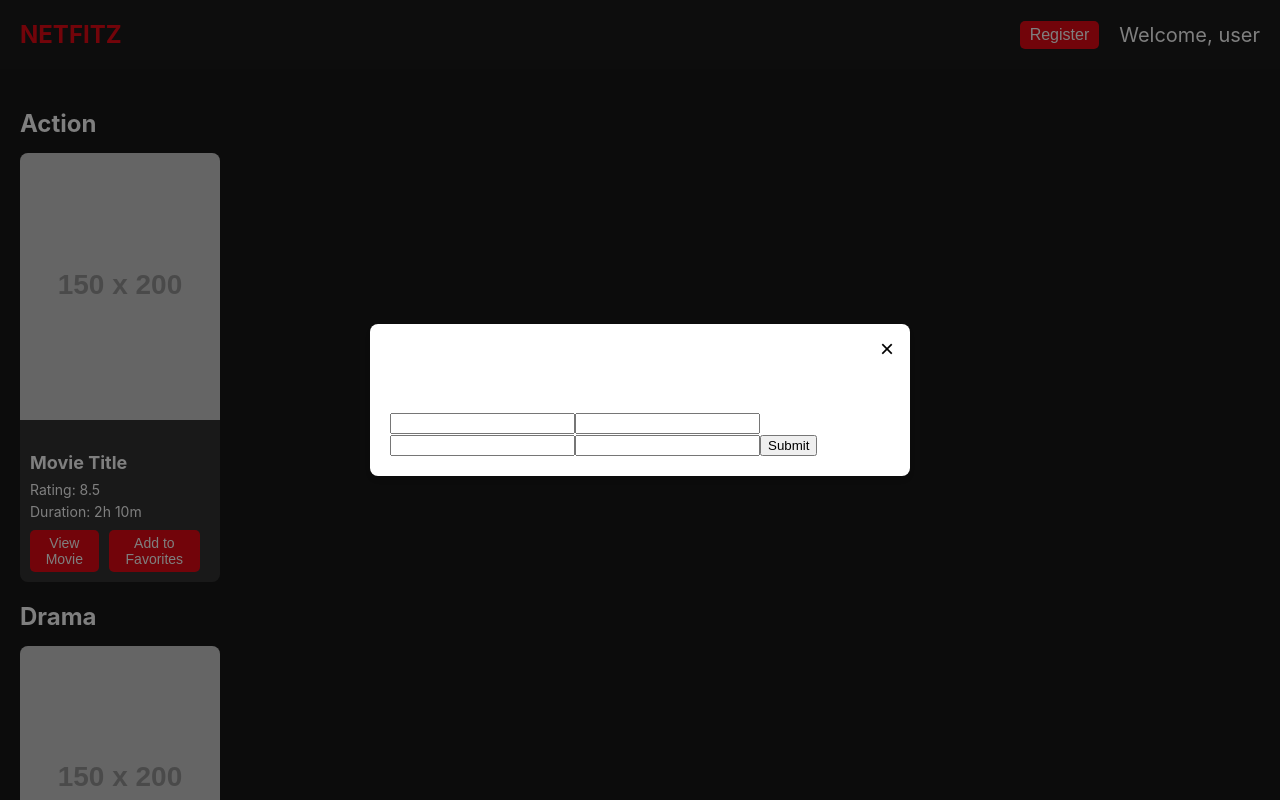
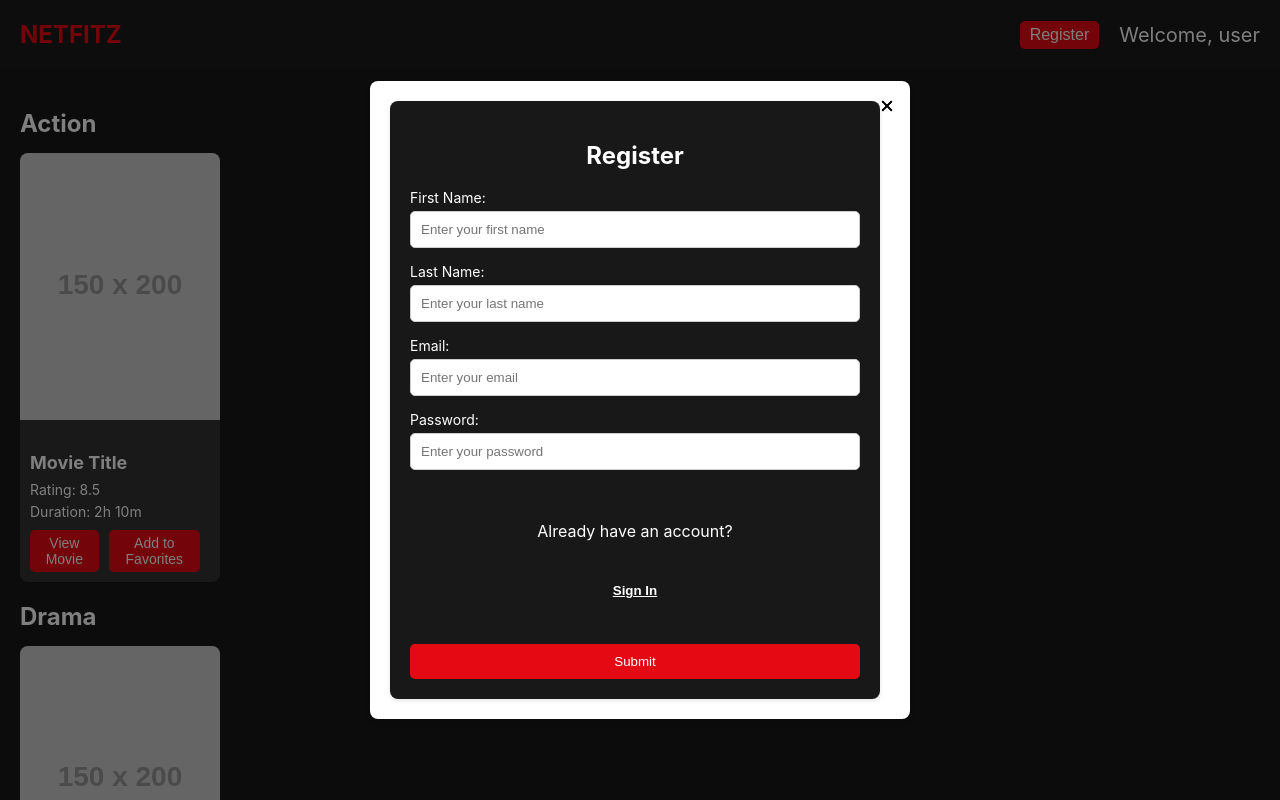
Before and after one commit to Tiromachelan/cse4234_final_project, a React (Create React App) app in the folder frontend/: page / in a window 1280 px wide. Both pictures are taken after a click on the button "Register". Shown: the top 800 px of the page. Built offline with nearby package versions, Linux system fonts and the light colour scheme.

Commit message:
Update Register.js

```diff
--- a/frontend/src/components/Register.js
+++ b/frontend/src/components/Register.js
@@ -1,6 +1,20 @@
-import React from "react";
+import React, { useState } from "react";
+import "./Register.css";
+import SignIn from "./SignIn.js";
 
-export default function Register() {
+export default function Register({ closeModal }) {
+  const [isSignInModalOpen, setIsSignInModalOpen] = useState(false);
+
+  // Function to open the Sign-In modal
+  const openSignInModal = () => {
+    setIsSignInModalOpen(true);
+  };
+
+  // Function to close the Sign-In modal
+  const closeSignInModal = () => {
+    setIsSignInModalOpen(false);
+  };
+
   function handleSubmit(event) {
     event.preventDefault();
 
@@ -15,21 +29,88 @@ export default function Register() {
       method: "POST",
       headers: { "Content-Type": "application/json" },
       body: JSON.stringify(formData),
-    });
-
-    alert("Registration is complete.");
+    })
+      .then((response) => {
+        if (response.ok) {
+          alert("Registration is complete.");
+        } else {
+          alert("Registration failed. Please try again.");
+        }
+      })
+      .catch((error) => console.error("Error:", error));
   }
 
   return (
-    <div className="sign-in-form">
+    <div className="inner-box">
+      {/* Close button inside the inner box */}
+      <button className="close-btn" onClick={closeModal}>
+        ×
+      </button>
       <h2>Register</h2>
       <form onSubmit={handleSubmit}>
-        <input name="first_name" />
-        <input name="last_name" />
-        <input name="email" />
-        <input name="password"/>
+        <label htmlFor="first_name">First Name:</label>
+        <input
+          type="text"
+          name="first_name"
+          id="first_name"
+          placeholder="Enter your first name"
+          required
+        />
+
+        <label htmlFor="last_name">Last Name:</label>
+        <input
+          type="text"
+          name="last_name"
+          id="last_name"
+          placeholder="Enter your last name"
+          required
+        />
+
+        <label htmlFor="email">Email:</label>
+        <input
+          type="email"
+          name="email"
+          id="email"
+          placeholder="Enter your email"
+          required
+        />
+
+        <label htmlFor="password">Password:</label>
+        <input
+          type="password"
+          name="password"
+          id="password"
+          placeholder="Enter your password"
+          required
+        />
+
+        <div className="center-content">
+          <p>Already have an account?</p>
+          <p>
+            {/* Trigger the Sign-In modal */}
+            <button
+              type="button"
+              className="sign-in-link"
+              onClick={openSignInModal}
+            >
+              Sign In
+            </button>
+          </p>
+        </div>
         <button type="submit">Submit</button>
       </form>
+
+      {/* Sign-In Modal */}
+      {isSignInModalOpen && (
+        <div className="modal-overlay" onClick={closeSignInModal}>
+          <div className="modal-content" onClick={(e) => e.stopPropagation()}>
+            <button className="close-btn" onClick={closeSignInModal}>
+              ×
+            </button>
+            <SignIn />
+          </div>
+        </div>
+      )}
     </div>
   );
 }
```
